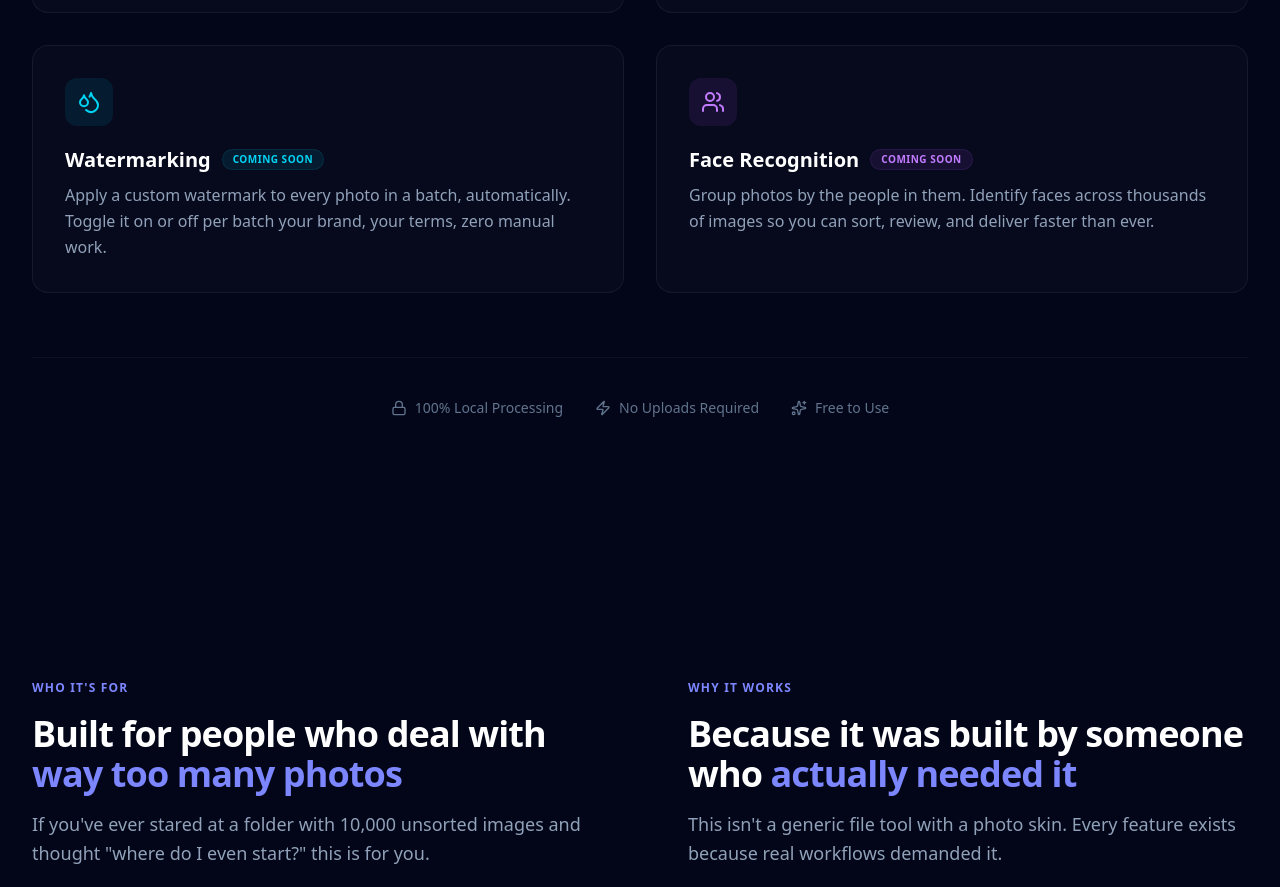
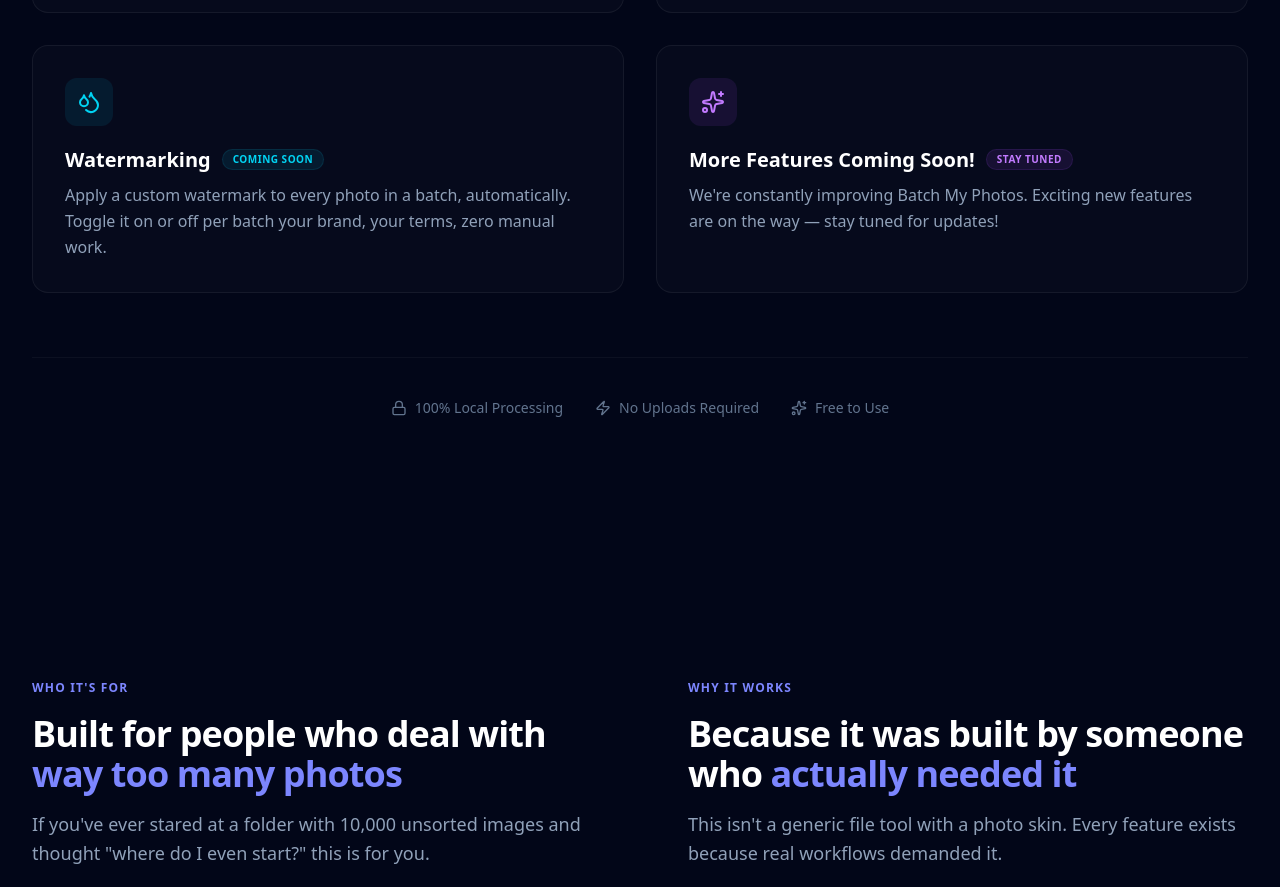
Before and after one commit to theo2815/Batch-My-Photos, a React (Vite) app in the folder website/: page / in a window 1280 px wide. Shown: the part 7311-8198 px from the top of the page. Built offline with nearby package versions, Linux system fonts and the light colour scheme; no server answers.

Commit message:
Fix: landing page design

```diff
--- a/website/src/components/PricingModal.jsx
+++ b/website/src/components/PricingModal.jsx
@@ -41,6 +41,14 @@ export default function PricingModal({ isOpen, onClose, onUpgrade, checkoutLoadi
                   <Check className={`w-4 h-4 shrink-0 ${isDark ? 'text-slate-500' : 'text-gray-400'}`} />
                   <span>2 batches / month</span>
                 </li>
+                <li className={`flex items-center gap-3 ${isDark ? 'text-slate-300' : 'text-gray-700'}`}>
+                  <Check className={`w-4 h-4 shrink-0 ${isDark ? 'text-slate-500' : 'text-gray-400'}`} />
+                  <span>Internet connection required</span>
+                </li>
+                <li className={`flex items-center gap-3 ${isDark ? 'text-slate-300' : 'text-gray-700'}`}>
+                  <Check className={`w-4 h-4 shrink-0 ${isDark ? 'text-slate-500' : 'text-gray-400'}`} />
+                  <span>1 device</span>
+                </li>
               </ul>
             </div>
 
@@ -61,6 +69,8 @@ export default function PricingModal({ isOpen, onClose, onUpgrade, checkoutLoadi
               <ul className="space-y-4 text-sm relative z-10 mb-8">
                 {[
                   'Unlimited batches',
+                  'Offline batching',
+                  'Up to 2 devices',
                 ].map((input) => (
                   <li key={input} className={`flex items-center gap-3 ${isDark ? 'text-white' : 'text-gray-900'} font-medium`}>
                     <Check className="w-4 h-4 shrink-0 text-emerald-400" />
@@ -103,15 +113,17 @@ export default function PricingModal({ isOpen, onClose, onUpgrade, checkoutLoadi
               </div>
               <div className="flex items-baseline gap-1 mb-2 relative z-10">
                 <h3 className={`text-2xl font-bold ${isDark ? 'text-white' : 'text-gray-900'}`}>Pro+</h3>
-                <span className={`text-xl font-bold ${isDark ? 'text-purple-300' : 'text-purple-600'}`}>— ₱499/mo</span>
+                <span className={`text-xl font-bold ${isDark ? 'text-purple-300' : 'text-purple-600'}`}>— ₱₱₱/mo</span>
               </div>
               <p className={`text-sm ${isDark ? 'text-purple-200' : 'text-purple-600'} mb-6 relative z-10`}>For professionals</p>
 
               <ul className="space-y-4 text-sm relative z-10 mb-8">
                 {[
                   'Unlimited batches',
+                  'Offline batching',
+                  'Up to 3 devices',
                   'Custom Watermarks',
-                  'Blur detection'
+                  'Blur detection',
                 ].map((input) => (
                   <li key={input} className={`flex items-center gap-3 ${isDark ? 'text-white' : 'text-gray-900'} font-medium`}>
                     <Check className="w-4 h-4 shrink-0 text-purple-400" />
--- a/website/src/components/modals/modalContents.jsx
+++ b/website/src/components/modals/modalContents.jsx
@@ -101,8 +101,8 @@ const MODAL_CONTENT = {
           <ul className="space-y-1 text-sm text-slate-400">
             <li>• Blur detection</li>
             <li>• Watermarking support</li>
-            <li>• Face recognition grouping</li>
             <li>• Multi-folder processing</li>
+            <li>• And more coming soon!</li>
           </ul>
         </div>
       </div>
--- a/website/src/pages/LandingPage.jsx
+++ b/website/src/pages/LandingPage.jsx
@@ -2,7 +2,7 @@ import React, { useState, useEffect } from 'react'
 import { Link } from 'react-router-dom'
 import { motion } from 'framer-motion'
 import { useTheme } from '../context/ThemeContext'
-import { Zap, FolderOpen, Folder, Settings, ScanEye, CheckCircle, Copy, ArrowDownAZ, Trash2, Save, Info, Package, ChevronRight, ChevronDown, XCircle, RotateCcw, Undo2, History, ArrowLeft, Grid3x3, List, Play, Layers, Eye, Droplets, Users, Lock, Sparkles, Camera, Upload, WifiOff, ShieldCheck, SlidersHorizontal, Heart, Monitor, ArrowRight, ArrowUp } from 'lucide-react'
+import { Zap, FolderOpen, Folder, Settings, ScanEye, CheckCircle, Copy, ArrowDownAZ, Trash2, Save, Info, Package, ChevronRight, ChevronDown, XCircle, RotateCcw, Undo2, History, ArrowLeft, Grid3x3, List, Play, Layers, Eye, Droplets, Lock, Sparkles, Camera, Upload, WifiOff, ShieldCheck, SlidersHorizontal, Heart, Monitor, ArrowRight, ArrowUp } from 'lucide-react'
 import VerticalTimeline from '../components/VerticalTimeline'
 import Footer from '../components/Footer'
 
@@ -784,18 +784,18 @@ export default function LandingPage() {
               </div>
             </div>
 
-            {/* ── Card 4: Face Recognition (Coming Soon) ── */}
+            {/* ── Card 4: More Features Coming Soon ── */}
             <div className={`group relative rounded-2xl border ${isDark ? 'border-white/[0.06] bg-white/[0.02] hover:bg-white/[0.04]' : 'border-gray-200 bg-white hover:bg-gray-50 shadow-sm'} p-8 hover:border-purple-500/30 transition-all duration-300`}>
               <div className="absolute -inset-px rounded-2xl bg-gradient-to-br from-purple-500/10 to-transparent opacity-0 group-hover:opacity-100 transition-opacity pointer-events-none" />
               <div className="relative">
                 <div className="inline-flex items-center justify-center w-12 h-12 rounded-xl bg-purple-500/10 mb-5 group-hover:bg-purple-500/20 transition-colors">
-                  <Users className="w-6 h-6 text-purple-400" />
+                  <Sparkles className="w-6 h-6 text-purple-400" />
                 </div>
                 <div className="flex items-center gap-3 mb-2">
-                  <h3 className={`text-xl font-bold ${isDark ? 'text-white' : 'text-gray-900'}`}>Face Recognition</h3>
-                  <span className="text-[10px] font-bold tracking-wider uppercase px-2.5 py-0.5 rounded-full bg-purple-500/10 text-purple-400 ring-1 ring-purple-500/20">Coming Soon</span>
+                  <h3 className={`text-xl font-bold ${isDark ? 'text-white' : 'text-gray-900'}`}>More Features Coming Soon!</h3>
+                  <span className="text-[10px] font-bold tracking-wider uppercase px-2.5 py-0.5 rounded-full bg-purple-500/10 text-purple-400 ring-1 ring-purple-500/20">Stay Tuned</span>
                 </div>
-                <p className={`${isDark ? 'text-slate-400' : 'text-gray-500'} leading-relaxed`}>Group photos by the people in them. Identify faces across thousands of images so you can sort, review, and deliver faster than ever.</p>
+                <p className={`${isDark ? 'text-slate-400' : 'text-gray-500'} leading-relaxed`}>We're constantly improving Batch My Photos. Exciting new features are on the way — stay tuned for updates!</p>
               </div>
             </div>
           </div>
--- a/website/src/simulator/components/SimulatorSettings.jsx
+++ b/website/src/simulator/components/SimulatorSettings.jsx
@@ -24,8 +24,8 @@ const SENSITIVITY_OPTIONS = [
 
 const BUILT_IN_PRESETS = {
     'Default':       { maxPhotos: 500,  folderName: 'Batch Folder', sortBy: 'date-asc',  blurEnabled: false, sensitivity: 'moderate', batchMode: 'move' },
-    'Wedding Pro':   { maxPhotos: 300,  folderName: 'Wedding',      sortBy: 'date-asc',  blurEnabled: true,  sensitivity: 'moderate', batchMode: 'copy' },
-    'Sports Burst':  { maxPhotos: 1000, folderName: 'Sports',       sortBy: 'date-asc',  blurEnabled: true,  sensitivity: 'strict',   batchMode: 'move' },
+    'Wedding Pro':   { maxPhotos: 300,  folderName: 'Wedding',      sortBy: 'date-asc',  blurEnabled: false, sensitivity: 'moderate', batchMode: 'copy' },
+    'Sports Burst':  { maxPhotos: 1000, folderName: 'Sports',       sortBy: 'date-asc',  blurEnabled: false, sensitivity: 'strict',   batchMode: 'move' },
     'Archive':       { maxPhotos: 500,  folderName: 'Archive',      sortBy: 'date-asc',  blurEnabled: false, sensitivity: 'lenient',  batchMode: 'move' },
 };
 
```
